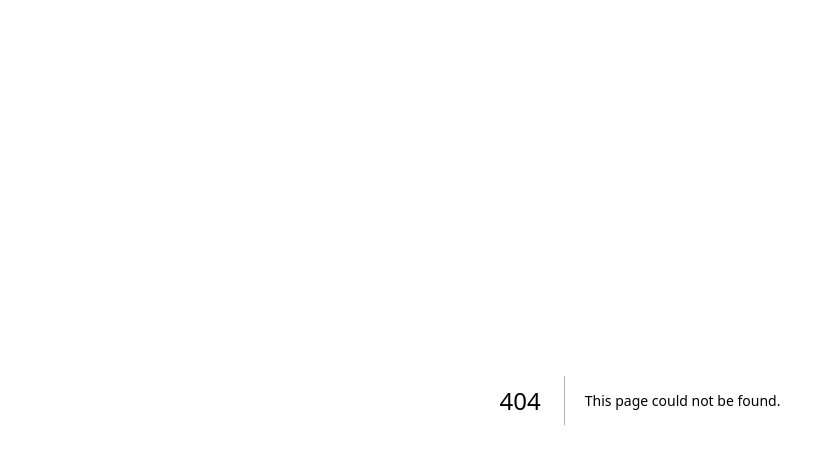
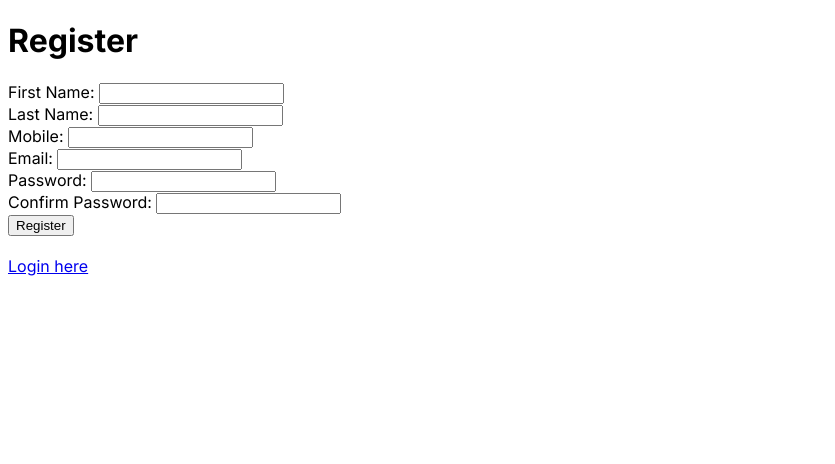
Before and after one commit to Rushikeshf01/fe-placement-student, a Next.js app: page /register in a window 1280 px wide. Before the commit this address had no page. Shown: the top 464 px of the page, without its empty margins (0-835 px from the left). Built offline with nearby package versions, Linux system fonts and the light colour scheme.

Commit message:
signup page created

```diff
--- a/src/app/components/Login.tsx
+++ /dev/null
@@ -1,11 +0,0 @@
-import React from 'react'
-
-function login() {
-  return (
-    <>
-    <h1>login page</h1>
-    </>
-  )
-}
-
-export default login
--- a/src/app/layout.tsx
+++ b/src/app/layout.tsx
@@ -1,4 +1,4 @@
-import './globals.css'
+// import './globals.css'
 import type { Metadata } from 'next'
 import { Inter } from 'next/font/google'
 
--- /dev/null
+++ b/src/app/register/page.tsx
@@ -0,0 +1,89 @@
+"use client"
+import Link from 'next/link'
+import React, { useState } from 'react'
+import authClient from '@/network/AuthClient'
+
+export default function RegisterPage() {
+  const [student, setStudent] = useState({
+    firstName: "",
+    lastName:"",
+    mobile:"",
+    email:"",
+    password:"",
+    cnfmPassword:""
+  })
+
+  const onRegister = async () => {
+    try {
+        console.log("data before signup",student);
+        const response = await authClient.post("/accounts/user/signup/",student);
+        // const response = await authClient.post("/accounts/user/signup/",{
+        //     firstName: student.firstName,
+        //     lastName: student.lastName,
+        //     mobile: student.mobile,
+        //     email: student.email,
+        //     password: student.password
+        // });
+        console.log("signup success",response.data);
+    } catch (error:any) {
+        console.log("signup failed",error.msg)
+    }
+  }
+  return (
+    <>
+        <h1>Register</h1>
+        <label htmlFor="firstName">First Name: </label>
+        <input
+            type="text"
+            id="firstName"
+            value={student.firstName}
+            onChange={(e) => {setStudent({...student, firstName: e.target.value})}}
+        />
+        <br/>
+        <label htmlFor="LastName">Last Name: </label>
+        <input
+            type="text"
+            id="LastName"
+            value={student.lastName}
+            onChange={(e) => {setStudent({...student, lastName: e.target.value})}}
+        />
+        <br/>
+        <label htmlFor="mobile">Mobile: </label>
+        <input
+            type="number"
+            id="mobile"
+            value={student.mobile}
+            onChange={(e) => {setStudent({...student, mobile: e.target.value})}}
+        />
+        <br/>
+        <label htmlFor="email">Email: </label>
+        <input
+            type="email"
+            id="email"
+            value={student.email}
+            onChange={(e) => {setStudent({...student, email: e.target.value})}}
+        />
+        <br/>
+        <label htmlFor="password">Password: </label>
+        <input
+            type="password"
+            id="password"
+            value={student.password}
+            onChange={(e) => {setStudent({...student, password: e.target.value})}}
+        />
+        <br/>
+        <label htmlFor="cnfm-password">Confirm Password: </label>
+        <input
+            type="password"
+            id="cnfm-password"
+            value={student.cnfmPassword}
+            onChange={(e) => {setStudent({...student, cnfmPassword: e.target.value})}}
+        />
+        <br />
+        <button onClick={onRegister}>Register</button>
+        <br />
+        <br />
+        <Link href='/login'>Login here</Link>
+    </>
+  )
+}
--- /dev/null
+++ b/src/constant/applicationConstant.ts
@@ -0,0 +1,11 @@
+export const ApplicationConstant = {
+    REFRESH_TOKEN: "refreshKey",
+    LOGIN_URL_PATH: "/login",
+    REGISTER_URL_PATH: "/register",
+    HOME_URL_PATH: "/home",
+    USER_URL_PATH: "/user",
+  };
+export const ApiConstant = {
+    API_PATH: "http://127.0.0.1:8000",
+    API_SIGNUP_PATH: "/accounts/user/signup/",
+  };
--- a/src/network/appClient.ts
+++ b/src/network/appClient.ts
@@ -1,7 +1,8 @@
+import { ApiConstant } from '@/constant/applicationConstant';
 import axios from 'axios';
 
 const appClient = axios.create({
-  baseURL: 'https://api.example.com',
+  baseURL: "http://127.0.0.1:8000",
   timeout: 10000,
 });
 
--- a/src/network/authClient.ts
+++ b/src/network/authClient.ts
@@ -1,7 +1,8 @@
-import axios from 'axios';
+import axios from "axios"
+import { ApiConstant,ApplicationConstant } from "@/constant/applicationConstant";
 
 const authClient = axios.create({
-  baseURL: 'https://auth.example.com', // Set your auth server base URL here
+  baseURL: ApiConstant.API_PATH, // Set your auth server base URL here
   timeout: 10000,
   // You can add other default headers or interceptors here for authentication
 });
```
Also changed, not shown: src/app/login/page.tsx (added, +44 -0 lines).
